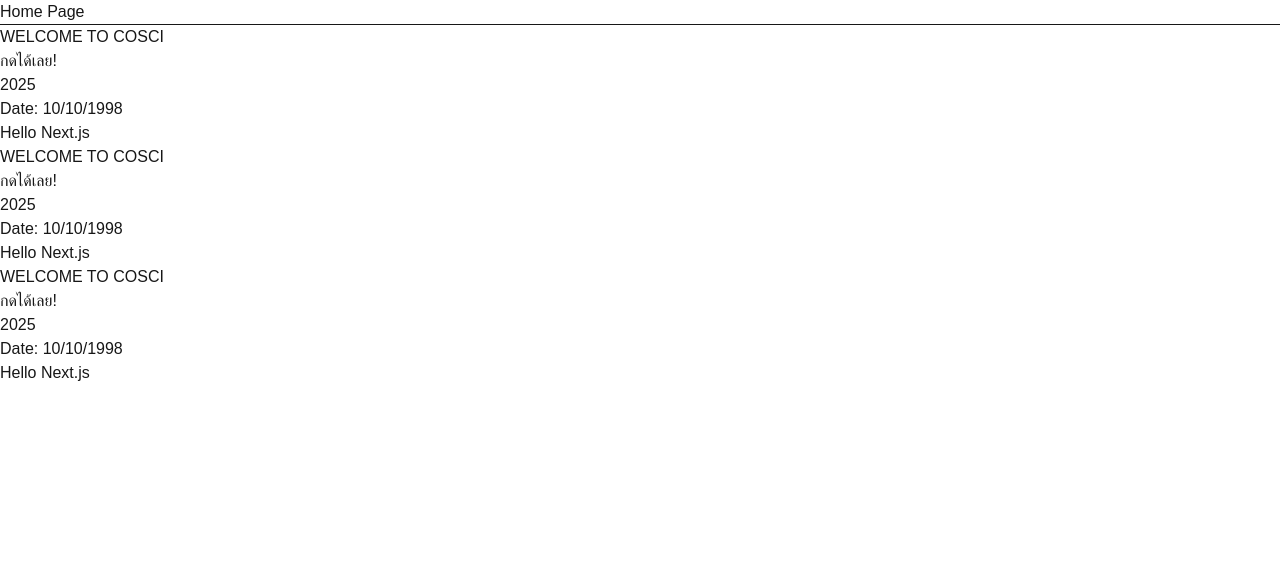
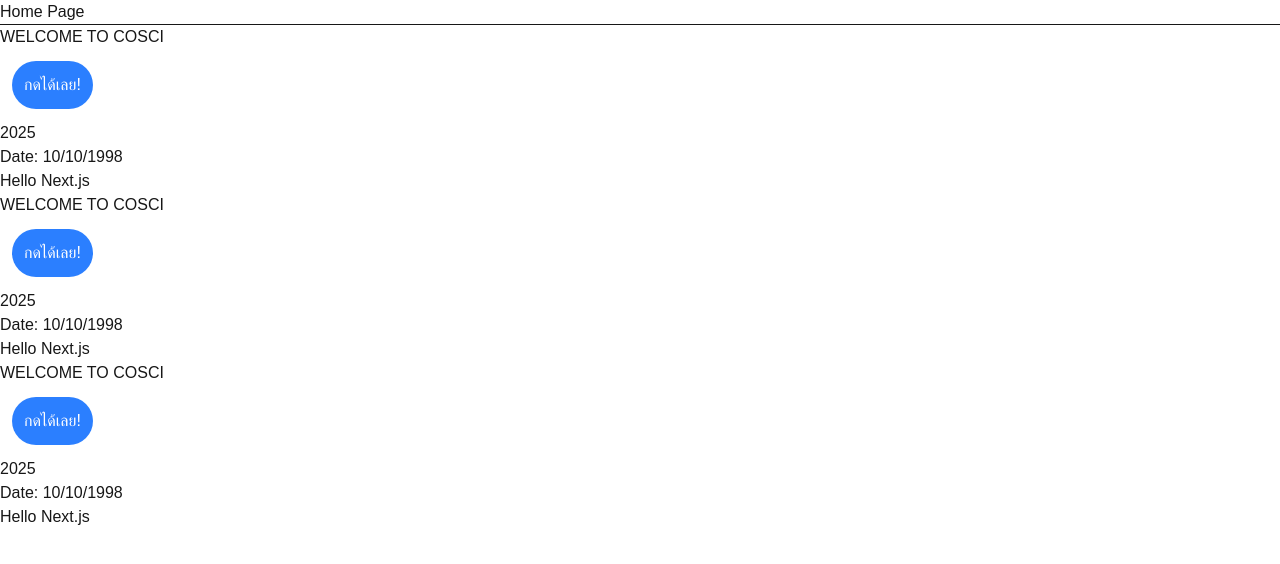
Before and after one commit to Narue2577/nextjs-cosci-app, a Next.js app: page / in a window 1280 px wide. Shown: the top 564 px of the page. Built offline with nearby package versions, Linux system fonts and the light colour scheme.

Commit message:
handleevent2

```diff
--- a/src/app/components/AppWelcome.tsx
+++ b/src/app/components/AppWelcome.tsx
@@ -11,7 +11,7 @@
   return (
     <>
     <p>{title.toUpperCase()}</p>
-    <button onClick={handleClick}>กดได้เลย!</button>
+    <button className="bg-blue-500 p-3 m-3 text-white rounded-3xl" onClick={handleClick}>กดได้เลย!</button>
     {currentYear}
     {
         isShow && <p>Date: 10/10/1998</p>
```
